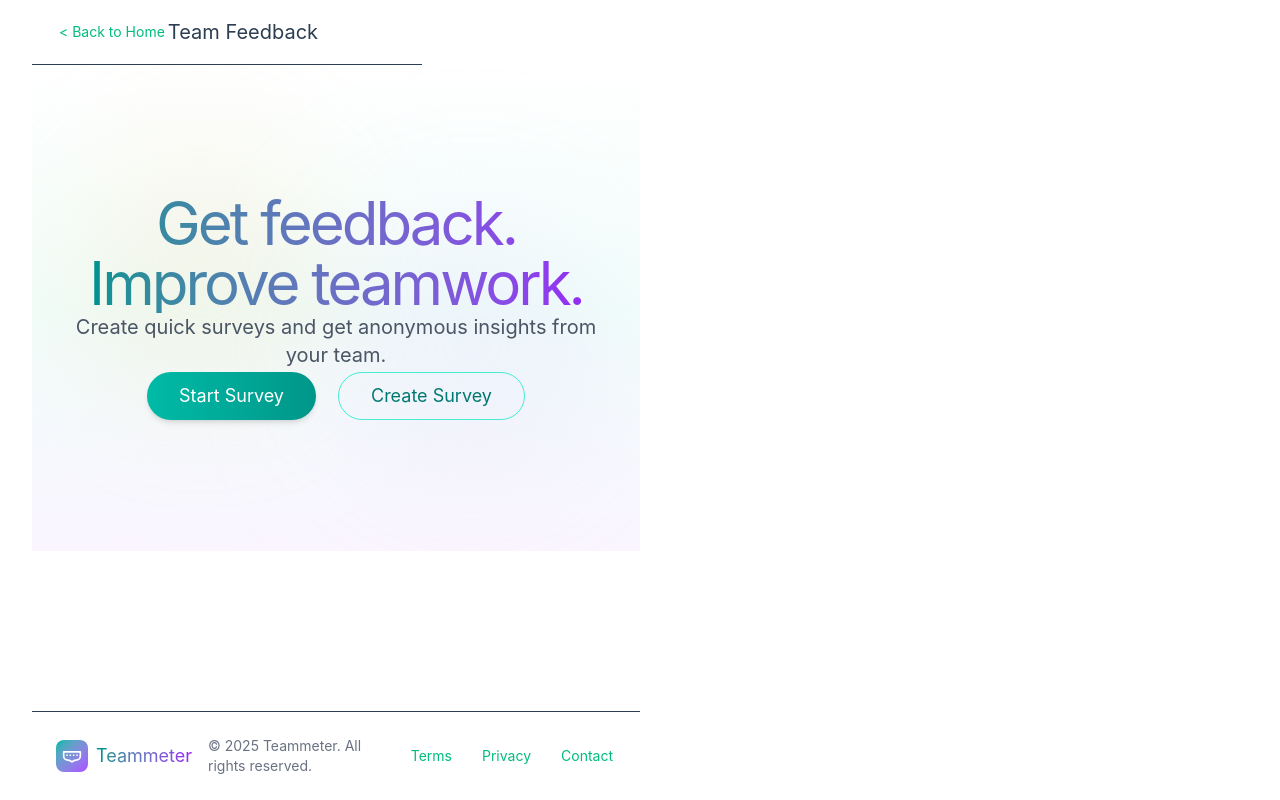
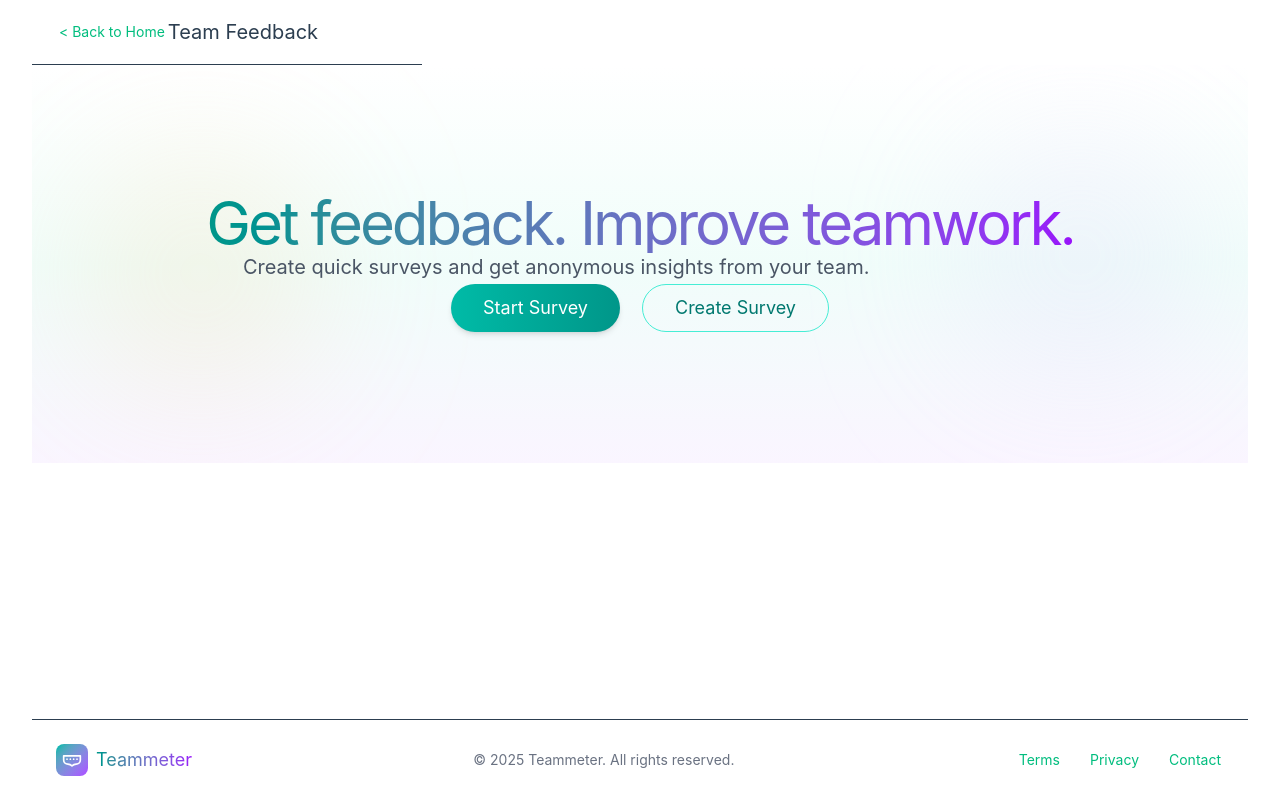
Before and after one commit to sarah-lena94/survey_tool, a Vue app in the folder frontend/: page / in a window 1280 px wide. Built offline with nearby package versions, Linux system fonts and the light colour scheme; the HTML template or start-up script is replaced by a standard one.

Commit message:
removed max-width and flex-container of the body in main.css

```diff
--- a/frontend/src/assets/main.css
+++ b/frontend/src/assets/main.css
@@ -1,7 +1,6 @@
 @import './base.css';
 
 #app {
-  max-width: 1280px;
   margin: 0 auto;
   padding: 2rem;
   font-weight: normal;
@@ -23,13 +22,9 @@ a,
 
 @media (min-width: 1024px) {
   body {
-    display: flex;
-    place-items: center;
   }
 
   #app {
-    display: grid;
-    grid-template-columns: 1fr 1fr;
     padding: 0 2rem;
   }
 }
```
